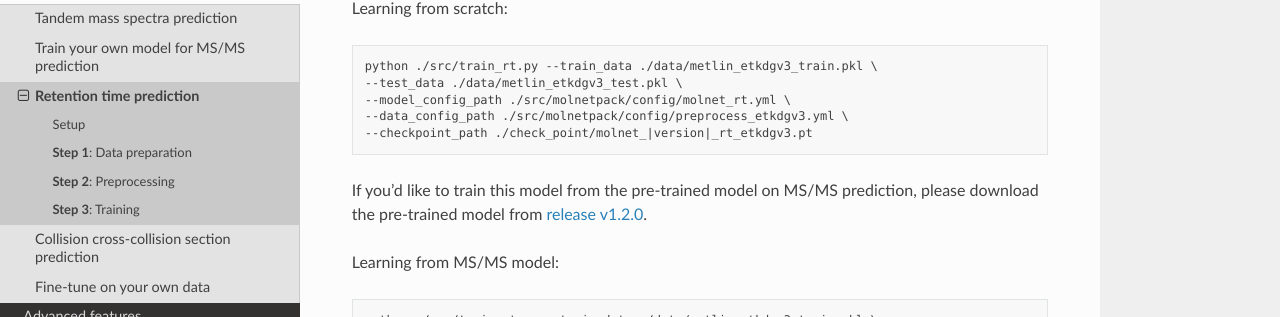
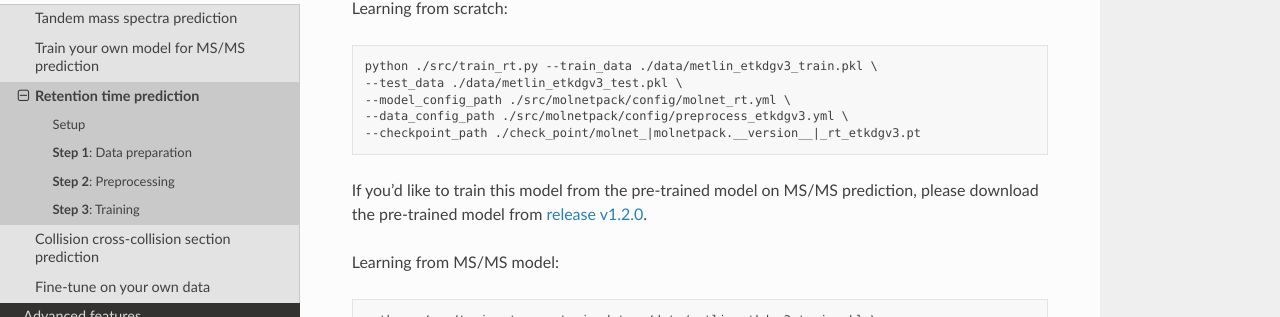
Before and after one commit to JosieHong/3dmolms-tutorial, a Sphinx documentation site: the page built from docs/source/usage/rt_prediction.rst, in a window 1280 px wide and 900 px high, scrolled down 672 px. Shown: the part 268-585 px from the top of the window. Built offline with Sphinx 7.4.7 and the Read the Docs theme 3.1.0, drawn with Linux system fonts in a browser that asks for light colours.

Commit message:
fix version

```diff
--- a/docs/source/conf.py
+++ b/docs/source/conf.py
@@ -62,7 +62,3 @@
 except ImportError as e:
     print(f"Failed to import molnetpack: {e}")
     # The autodoc_mock_imports should handle this case
-
-from molnetpack import __version__
-release = __version__
-version = __version__
--- a/docs/source/usage/rt_prediction.rst
+++ b/docs/source/usage/rt_prediction.rst
@@ -46,7 +46,7 @@
    --test_data ./data/metlin_etkdgv3_test.pkl \
    --model_config_path ./src/molnetpack/config/molnet_rt.yml \
    --data_config_path ./src/molnetpack/config/preprocess_etkdgv3.yml \
-   --checkpoint_path ./check_point/molnet_|version|_rt_etkdgv3.pt
+   --checkpoint_path ./check_point/molnet_|molnetpack.__version__|_rt_etkdgv3.pt
    </pre>
    </div>
    </div>
```
